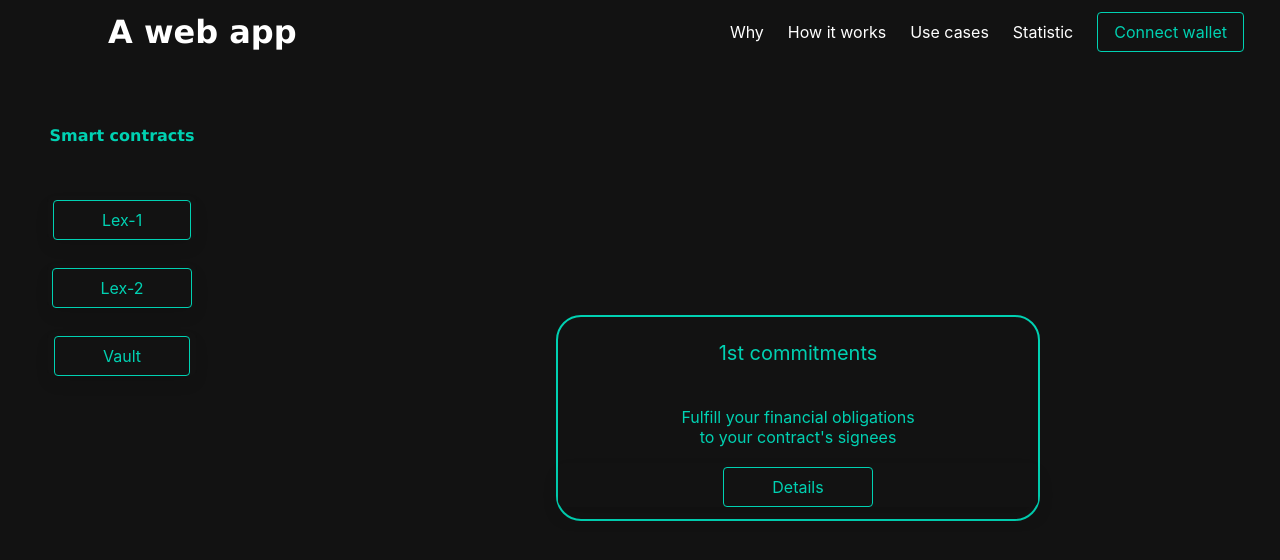
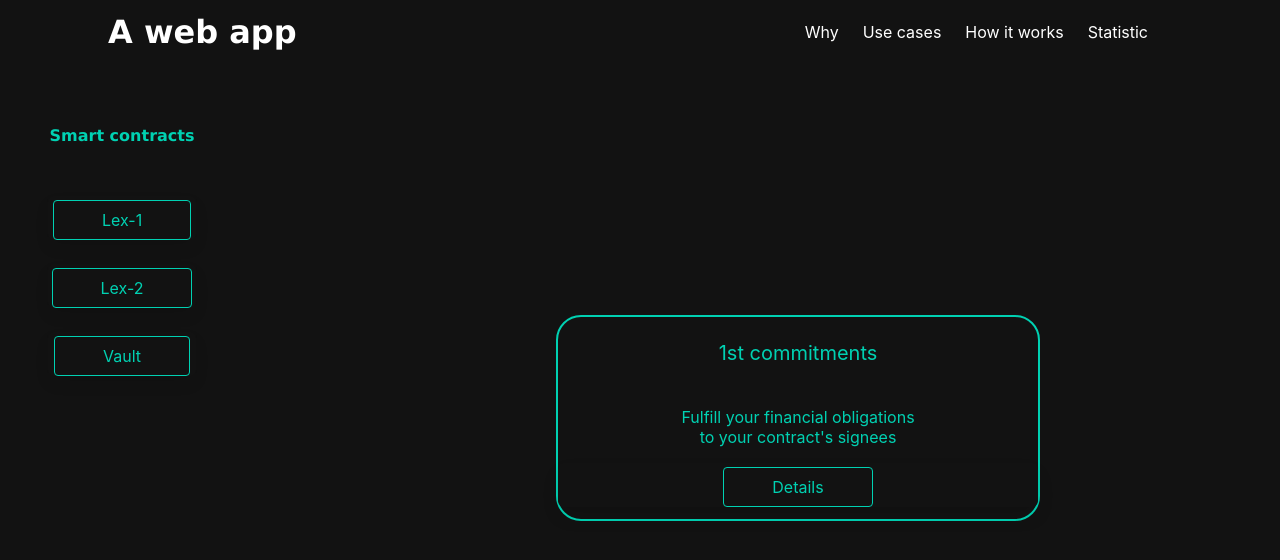
Before and after one commit to farinavito/Web3-Website, a Next.js app: page /application in a window 1280 px wide. Shown: the top 560 px of the page. Built offline with nearby package versions, Linux system fonts and the light colour scheme.

Commit message:
removed the connect wallet button on application

```diff
--- a/pages/application.js
+++ b/pages/application.js
@@ -61,15 +61,15 @@ const App = () => {
                 </div>
                 <div className="navbar-end">
                     <div className='navbar-item'>
-                        <Link href='/how-it-works'>
-                            <a>How it works</a>
+                        <Link href='/use-cases'>
+                            <a>Use cases</a>
                         </Link>
                     </div>
                 </div>
                 <div className="navbar-end">
                     <div className='navbar-item'>
-                        <Link href='/use-cases'>
-                            <a>Use cases</a>
+                        <Link href='/how-it-works'>
+                            <a>How it works</a>
                         </Link>
                     </div>
                 </div>
@@ -80,13 +80,12 @@ const App = () => {
                         </Link>
                     </div>
                 </div>
-                <div className='navbar-end'>
-                    <div className='navbar-item'>
-                        <button onClick={connectWalletHandler} className="button ">Connect wallet</button>
-                    </div>
-                </div>
-                     <div className='navbar-item'>
-                </div>
+                <div className='navbar-item'></div>
+                <div className='navbar-item'></div>
+                <div className='navbar-item'></div>
+                <div className='navbar-item'></div>
+                <div className='navbar-item'></div>
+
             </nav>
 
 
```
